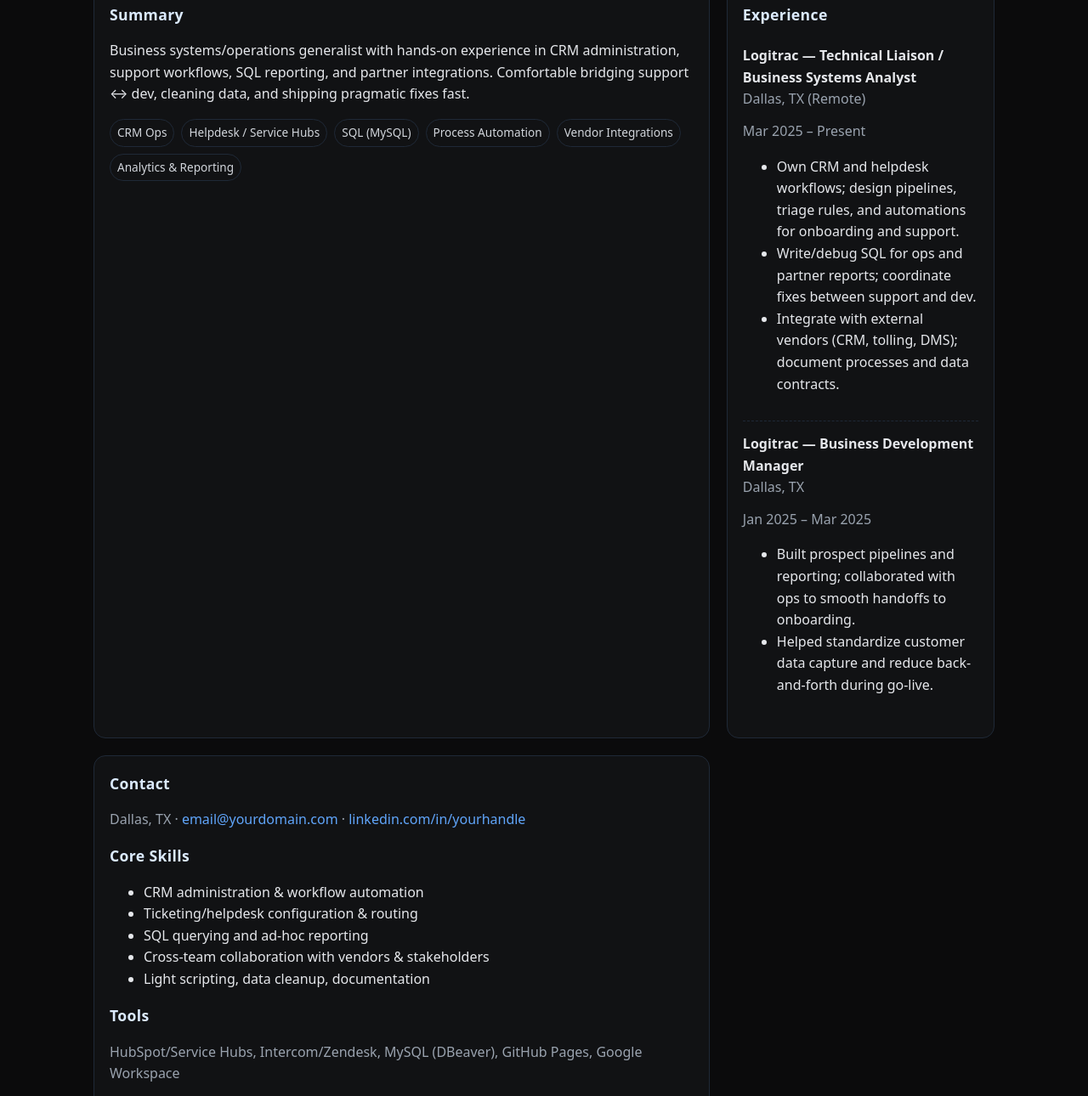
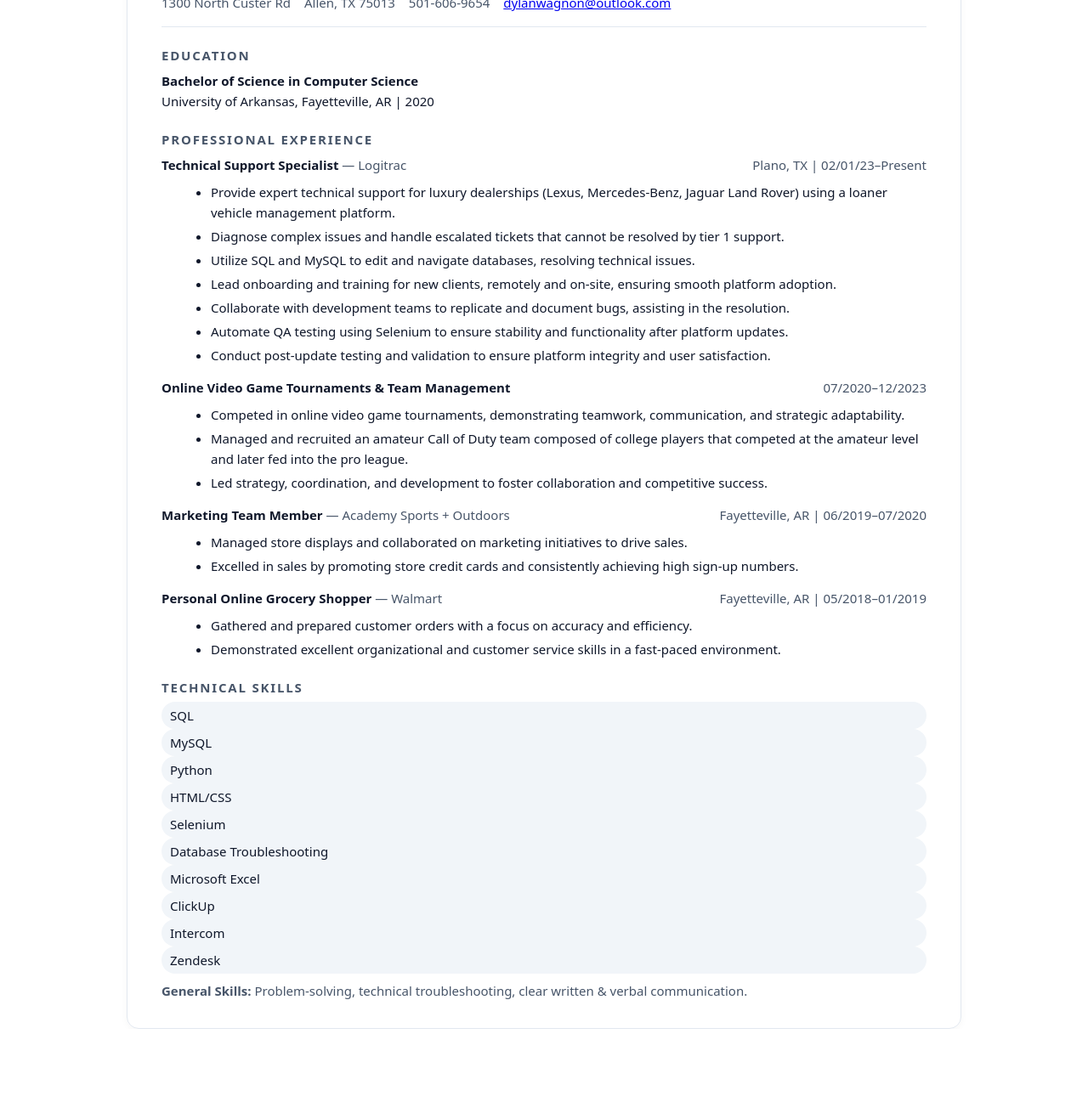
Before and after one commit to dwagnon/dwagnon.github.io, a plain HTML site: page index.html in a window 1280 px wide. Shown: the part 125-1415 px from the top of the page at 85% size. After the commit the page ends 1336 px from the top, so only its background shows below. Drawn offline with Linux system fonts and the light colour scheme.

Commit message:
updatedx2

```diff
--- a/index.html
+++ b/index.html
@@ -4,214 +4,237 @@
   <meta charset="utf-8" />
   <meta name="viewport" content="width=device-width, initial-scale=1" />
   <title>Dylan Wagnon — Resume</title>
-  <meta http-equiv="X-UA-Compatible" content="IE=edge" />
-  <meta name="description" content="Resume website" />
   <style>
-    :root{ --maxw: 1100px; --bg:#0b0b0c; --card:#111214; --muted:#9aa3af; --ink:#e5e7eb; --accent:#60a5fa; --line:#1f2937; }
-    *{ box-sizing:border-box }
-    html,body{ margin:0;padding:0;background:var(--bg);color:var(--ink);font-family:system-ui,-apple-system,Segoe UI,Roboto,Arial,sans-serif;line-height:1.6 }
-    header{ border-bottom:1px solid var(--line); position:sticky; top:0; backdrop-filter:saturate(1.2) blur(4px); background:rgba(11,11,12,.6); }
-    .wrap{ max-width:var(--maxw); margin:0 auto; padding:18px 20px }
-    .name{ font-size:1.8rem; font-weight:700 }
-    .title{ color:var(--muted) }
-    main{ max-width:var(--maxw); margin:0 auto; padding:26px 20px; display:grid; grid-template-columns: 1fr; gap:20px }
-    @media (min-width: 900px){ main{ grid-template-columns: 2.3fr 1fr } }
-    section, aside{ background:var(--card); border:1px solid var(--line); border-radius:14px; padding:18px }
-    h2{ margin:0 0 8px; font-size:1.1rem; letter-spacing:.02em; color:#dbeafe }
-    .muted{ color:var(--muted) }
-    .row{ display:flex; gap:8px; align-items:center; flex-wrap:wrap }
-    .chip{ border:1px solid var(--line); padding:.28rem .5rem; border-radius:999px; font-size:.85rem; color:#d1d5db }
-    .job{ padding:14px 0; border-bottom:1px dashed var(--line) }
-    .job:last-child{ border-bottom:none }
-    .job .top{ display:flex; justify-content:space-between; gap:12px; flex-wrap:wrap }
-    .company{ font-weight:600 }
-    .period{ color:var(--muted) }
-    a{ color:var(--accent); text-decoration:none }
-    a:hover{ text-decoration:underline }
-    footer{ opacity:.8; font-size:.9rem; border-top:1px solid var(--line) }
-    /* Edit toolbar (hidden by default) */
-    #editBar{ position:fixed; right:16px; bottom:16px; background:#0f172a; border:1px solid #1f2937; padding:10px 12px; border-radius:12px; display:none; gap:8px; align-items:center; box-shadow:0 8px 30px rgba(0,0,0,.35) }
-    #editBar button{ background:#111827; color:#e5e7eb; border:1px solid #374151; padding:.45rem .7rem; border-radius:10px; cursor:pointer }
-    #editBadge{ display:none; position:fixed; left:16px; bottom:16px; background:#065f46; color:#ecfdf5; padding:.32rem .55rem; border-radius:8px; font-size:.85rem; letter-spacing:.02em }
-    [data-editable]:focus{ outline:2px dashed #60a5fa; outline-offset:3px; border-radius:6px }
+    :root {
+      --ink: #0f172a;      /* slate-900 */
+      --muted: #475569;    /* slate-600 */
+      --accent: #2563eb;   /* blue-600 */
+      --paper: #ffffff;
+      --rule: #e2e8f0;     /* slate-200 */
+      --chip: #f1f5f9;     /* slate-100 */
+    }
+    html, body { height: 100%; }
+    body {
+      margin: 0; background: var(--paper); color: var(--ink);
+      font: 15px/1.6 system-ui, -apple-system, Segoe UI, Roboto, Helvetica, Arial, "Apple Color Emoji", "Segoe UI Emoji";
+    }
+    .page {
+      max-width: 900px; margin: 40px auto; padding: 32px 40px;
+      border: 1px solid var(--rule); border-radius: 14px; box-shadow: 0 2px 8px rgba(0,0,0,.04);
+    }
+    h1, h2 { margin: 0 0 8px; line-height: 1.25; }
+    h1 { font-size: 28px; letter-spacing: .2px; }
+    h2 { font-size: 15px; text-transform: uppercase; letter-spacing: .12em; color: var(--muted); margin-top: 24px; }
+    .subtle { color: var(--muted); }
+    .topline { display: grid; grid-template-columns: 1fr; gap: 6px; border-bottom: 1px solid var(--rule); padding-bottom: 16px; margin-bottom: 18px; }
+    .contact { display: flex; flex-wrap: wrap; gap: 10px 16px; }
+    .chip { background: var(--chip); padding: 4px 10px; border-radius: 999px; }
+    .section { margin: 10px 0 0; }
+    ul { margin: 8px 0 0 18px; }
+    li { margin: 4px 0; }
+    .role { display: flex; justify-content: space-between; gap: 12px; flex-wrap: wrap; }
+    .role b { font-weight: 600; }
+    .where { color: var(--muted); }
+
+    /* Editing state visuals */
+    [data-editable] { outline: none; }
+    body:not(.editing) [data-editable] { cursor: default; }
+    body.editing [data-editable]:hover { outline: 1px dashed #94a3b8; }
+
+    /* Hidden floating dev controls (only appear in editing mode) */
+    .toolbar {
+      position: fixed; inset: auto 20px 20px auto; display: none;
+      background: #0b1220; color: #fff; border-radius: 12px; padding: 10px; box-shadow: 0 10px 20px rgba(0,0,0,.2);
+      gap: 8px; align-items: center; font-size: 13px;
+    }
+    .toolbar button { appearance: none; border: 1px solid rgba(255,255,255,.18); background: transparent; color: #fff; padding: 6px 10px; border-radius: 8px; cursor: pointer; }
+    .toolbar button:hover { background: rgba(255,255,255,.08); }
+    body.editing .toolbar { display: inline-flex; }
+
+    /* Print */
+    @media print {
+      .page { box-shadow: none; border: none; border-radius: 0; margin: 0; }
+      .toolbar { display: none !important; }
+    }
   </style>
 </head>
 <body>
-  <header>
-    <div class="wrap">
-      <div class="row">
-        <div class="name" data-editable>DYLAN WAGNON</div>
-        <div class="title" data-editable>Business Systems & CRM Ops</div>
+  <main class="page" id="page">
+    <header class="topline">
+      <div>
+        <h1 data-editable>**Dylan Wagnon**</h1>
+        <div class="contact subtle" data-editable>
+          <span>1300 North Custer Rd</span>
+          <span>Allen, TX 75013</span>
+          <span>501-606-9654</span>
+          <span><a href="mailto:dylanwagnon@outlook.com">dylanwagnon@outlook.com</a></span>
+        </div>
       </div>
-    </div>
-  </header>
+    </header>
 
-  <main>
-    <section id="about">
-      <h2>Summary</h2>
-      <p data-editable>
-        Business systems/operations generalist with hands-on experience in CRM administration, support workflows, SQL reporting,
-        and partner integrations. Comfortable bridging support ↔ dev, cleaning data, and shipping pragmatic fixes fast.
-      </p>
-      <div class="row" style="margin-top:8px">
-        <span class="chip" data-editable>CRM Ops</span>
-        <span class="chip" data-editable>Helpdesk / Service Hubs</span>
-        <span class="chip" data-editable>SQL (MySQL)</span>
-        <span class="chip" data-editable>Process Automation</span>
-        <span class="chip" data-editable>Vendor Integrations</span>
-        <span class="chip" data-editable>Analytics & Reporting</span>
+    <section class="section">
+      <h2>Education</h2>
+      <div data-editable>
+        <b>Bachelor of Science in Computer Science</b><br/>
+        University of Arkansas, Fayetteville, AR | 2020
       </div>
     </section>
 
-    <section id="experience">
-      <h2>Experience</h2>
+    <section class="section">
+      <h2>Professional Experience</h2>
 
-      <div class="job">
-        <div class="top">
-          <div>
-            <div class="company" data-editable>Logitrac — Technical Liaison / Business Systems Analyst</div>
-            <div class="muted" data-editable>Dallas, TX (Remote)</div>
-          </div>
-          <div class="period" data-editable>Mar 2025 – Present</div>
+      <div class="role" data-editable>
+        <div>
+          <b>Technical Support Specialist</b>
+          <span class="where">— Logitrac</span>
         </div>
-        <ul>
-          <li data-editable>Own CRM and helpdesk workflows; design pipelines, triage rules, and automations for onboarding and support.</li>
-          <li data-editable>Write/debug SQL for ops and partner reports; coordinate fixes between support and dev.</li>
-          <li data-editable>Integrate with external vendors (CRM, tolling, DMS); document processes and data contracts.</li>
-        </ul>
+        <div class="where">Plano, TX | 02/01/23–Present</div>
       </div>
+      <ul data-editable>
+        <li>Provide expert technical support for luxury dealerships (Lexus, Mercedes-Benz, Jaguar Land Rover) using a loaner vehicle management platform.</li>
+        <li>Diagnose complex issues and handle escalated tickets that cannot be resolved by tier 1 support.</li>
+        <li>Utilize SQL and MySQL to edit and navigate databases, resolving technical issues.</li>
+        <li>Lead onboarding and training for new clients, remotely and on-site, ensuring smooth platform adoption.</li>
+        <li>Collaborate with development teams to replicate and document bugs, assisting in the resolution.</li>
+        <li>Automate QA testing using Selenium to ensure stability and functionality after platform updates.</li>
+        <li>Conduct post-update testing and validation to ensure platform integrity and user satisfaction.</li>
+      </ul>
 
-      <div class="job">
-        <div class="top">
-          <div>
-            <div class="company" data-editable>Logitrac — Business Development Manager</div>
-            <div class="muted" data-editable>Dallas, TX</div>
-          </div>
-          <div class="period" data-editable>Jan 2025 – Mar 2025</div>
+      <div class="role" data-editable style="margin-top:14px;">
+        <div>
+          <b>Online Video Game Tournaments & Team Management</b>
         </div>
-        <ul>
-          <li data-editable>Built prospect pipelines and reporting; collaborated with ops to smooth handoffs to onboarding.</li>
-          <li data-editable>Helped standardize customer data capture and reduce back-and-forth during go-live.</li>
-        </ul>
+        <div class="where">07/2020–12/2023</div>
+      </div>
+      <ul data-editable>
+        <li>Competed in online video game tournaments, demonstrating teamwork, communication, and strategic adaptability.</li>
+        <li>Managed and recruited an amateur Call of Duty team composed of college players that competed at the amateur level and later fed into the pro league.</li>
+        <li>Led strategy, coordination, and development to foster collaboration and competitive success.</li>
+      </ul>
+
+      <div class="role" data-editable style="margin-top:14px;">
+        <div>
+          <b>Marketing Team Member</b>
+          <span class="where">— Academy Sports + Outdoors</span>
+        </div>
+        <div class="where">Fayetteville, AR | 06/2019–07/2020</div>
+      </div>
+      <ul data-editable>
+        <li>Managed store displays and collaborated on marketing initiatives to drive sales.</li>
+        <li>Excelled in sales by promoting store credit cards and consistently achieving high sign‑up numbers.</li>
+      </ul>
+
+      <div class="role" data-editable style="margin-top:14px;">
+        <div>
+          <b>Personal Online Grocery Shopper</b>
+          <span class="where">— Walmart</span>
+        </div>
+        <div class="where">Fayetteville, AR | 05/2018–01/2019</div>
+      </div>
+      <ul data-editable>
+        <li>Gathered and prepared customer orders with a focus on accuracy and efficiency.</li>
+        <li>Demonstrated excellent organizational and customer service skills in a fast‑paced environment.</li>
+      </ul>
+    </section>
+
+    <section class="section">
+      <h2>Technical Skills</h2>
+      <div class="chips" data-editable>
+        <div class="chip">SQL</div>
+        <div class="chip">MySQL</div>
+        <div class="chip">Python</div>
+        <div class="chip">HTML/CSS</div>
+        <div class="chip">Selenium</div>
+        <div class="chip">Database Troubleshooting</div>
+        <div class="chip">Microsoft Excel</div>
+        <div class="chip">ClickUp</div>
+        <div class="chip">Intercom</div>
+        <div class="chip">Zendesk</div>
+      </div>
+      <div class="subtle" style="margin-top:8px;" data-editable>
+        <b>General Skills:</b> Problem‑solving, technical troubleshooting, clear written & verbal communication.
       </div>
     </section>
-
-    <aside>
-      <h2>Contact</h2>
-      <p class="muted" data-editable>
-        Dallas, TX · <a href="#" data-editable>email@yourdomain.com</a> · <a href="#" data-editable>linkedin.com/in/yourhandle</a>
-      </p>
-
-      <h2 style="margin-top:12px">Core Skills</h2>
-      <ul>
-        <li data-editable>CRM administration & workflow automation</li>
-        <li data-editable>Ticketing/helpdesk configuration & routing</li>
-        <li data-editable>SQL querying and ad-hoc reporting</li>
-        <li data-editable>Cross-team collaboration with vendors & stakeholders</li>
-        <li data-editable>Light scripting, data cleanup, documentation</li>
-      </ul>
-
-      <h2 style="margin-top:12px">Tools</h2>
-      <p class="muted" data-editable>HubSpot/Service Hubs, Intercom/Zendesk, MySQL (DBeaver), GitHub Pages, Google Workspace</p>
-    </aside>
   </main>
 
-  <footer>
-    <div class="wrap muted">
-      Press <strong>Ctrl + Alt + E</strong> to toggle edit mode (off by default).
-    </div>
-  </footer>
-
-  <!-- Edit toolbar (hidden unless edit mode is ON) -->
-  <div id="editBar" role="region" aria-label="Edit toolbar">
-    <span style="font-size:.9rem;opacity:.85">Edit mode</span>
-    <button type="button" id="saveBtn" title="Download HTML">Download</button>
-    <button type="button" id="exitBtn" title="Exit edit mode">Exit</button>
+  <!-- Hidden editing toolbar (appears only after authentication + edit mode) -->
+  <div class="toolbar" id="toolbar" aria-hidden="true">
+    <span id="modeLabel">Editing</span>
+    <button id="saveBtn" title="Download HTML with your edits">Save</button>
+    <button id="exitBtn" title="Exit editing mode (content locks)">Exit</button>
   </div>
-  <div id="editBadge">EDITING</div>
 
   <script>
-    (function () {
-      // HARD RESET: ensure no previous exports force editing on
-      try {
-        // clear any stored flags from older versions
-        localStorage.removeItem("editMode");
-      } catch(e) {}
+    (function(){
+      // --- Config ---
+      const PASSCODE_PLAINTEXT = "9654"; // You requested this passcode
+      const SESSION_FLAG = "dw_resume_authed_v1";
 
-      // Remove any accidental contenteditable=true that might be baked into a prior export
-      document.addEventListener("DOMContentLoaded", function () {
-        // Force designMode off if any script tried to enable it
-        try { document.designMode = "off"; } catch(e) {}
+      // --- State helpers ---
+      const isAuthed = () => sessionStorage.getItem(SESSION_FLAG) === "1";
+      const setAuthed = (v) => sessionStorage.setItem(SESSION_FLAG, v ? "1" : "0");
 
-        document.querySelectorAll("[contenteditable]").forEach(function(el){
-          el.removeAttribute("contenteditable");
-        });
+      // Apply contenteditable when in editing mode
+      function setEditing(on) {
+        document.body.classList.toggle('editing', !!on);
+        document.querySelectorAll('[data-editable]')
+          .forEach(el => el.setAttribute('contenteditable', on ? 'true' : 'false'));
+        document.getElementById('toolbar').setAttribute('aria-hidden', on ? 'false' : 'true');
+      }
 
-        // Initialize with edit OFF
-        setEdit(false);
+      // Prompt for passcode (hidden trigger)
+      async function requestAuth() {
+        // Use a prompt to keep UI invisible otherwise
+        const code = window.prompt('Enter passcode to enable private editing:');
+        if (code === null) return false;
+        // simple constant‑time-ish compare for tiny obfuscation
+        if (String(code).trim() === PASSCODE_PLAINTEXT) {
+          setAuthed(true);
+          setEditing(true);
+          return true;
+        }
+        alert('Incorrect passcode.');
+        return false;
+      }
 
-        // Keyboard toggle: Ctrl + Alt + E
-        document.addEventListener("keydown", function (e) {
-          if ((e.ctrlKey || e.metaKey) && e.altKey && (e.key === "e" || e.key === "E")) {
-            e.preventDefault();
-            setEdit(!window.__EDIT_ON__);
+      // Keyboard shortcut: Ctrl + Shift + E to toggle editing (auth once per session)
+      window.addEventListener('keydown', (e) => {
+        if (e.ctrlKey && e.shiftKey && (e.key === 'E' || e.key === 'e')) {
+          e.preventDefault();
+          if (!isAuthed()) {
+            requestAuth();
+          } else {
+            // Toggle editing quickly if already authed
+            setEditing(!document.body.classList.contains('editing'));
           }
-        });
+        }
+      }, { passive: false });
 
-        // Buttons
-        document.getElementById("exitBtn").addEventListener("click", function(){
-          setEdit(false);
-        });
-        document.getElementById("saveBtn").addEventListener("click", downloadHTML);
+      // Toolbar actions
+      document.getElementById('exitBtn').addEventListener('click', () => setEditing(false));
+      document.getElementById('saveBtn').addEventListener('click', () => {
+        // Create a downloadable copy of the current HTML
+        // Temporarily ensure locked view (no toolbar/outline) in the exported HTML
+        const wasEditing = document.body.classList.contains('editing');
+        setEditing(false);
+
+        const html = '<!DOCTYPE html>' + '\n' + document.documentElement.outerHTML;
+        const blob = new Blob([html], { type: 'text/html;charset=utf-8' });
+        const url = URL.createObjectURL(blob);
+        const a = Object.assign(document.createElement('a'), { href: url, download: 'resume.html' });
+        document.body.appendChild(a); a.click(); a.remove();
+        URL.revokeObjectURL(url);
+
+        // restore editing state if it was on
+        if (wasEditing) setEditing(true);
       });
 
-      function setEdit(on){
-        window.__EDIT_ON__ = !!on;
+      // Initial lock (no visible edit affordance). Nothing shows unless you use Ctrl+Shift+E.
+      setEditing(false);
 
-        // Update elements with data-editable
-        document.querySelectorAll("[data-editable]").forEach(function(el){
-          if (on) { el.setAttribute("contenteditable", "true"); }
-          else    { el.removeAttribute("contenteditable"); }
-        });
-
-        // Toggle UI affordances
-        var bar = document.getElementById("editBar");
-        var badge = document.getElementById("editBadge");
-        if (on) {
-          bar.style.display = "flex";
-          badge.style.display = "inline-block";
-          try { document.designMode = "off"; } catch(e) {} // keep using contenteditable only
-        } else {
-          bar.style.display = "none";
-          badge.style.display = "none";
-          try { document.designMode = "off"; } catch(e) {}
-        }
-      }
-
-      function downloadHTML(){
-        // Serialize current DOM to a single HTML file
-        var doctype = "<!DOCTYPE html>\n";
-        var htmlEl = document.documentElement.cloneNode(true);
-
-        // Ensure we don’t persist live edit state
-        htmlEl.querySelectorAll("#editBar, #editBadge").forEach(function(el){
-          el.style.display = "none";
-        });
-        htmlEl.querySelectorAll("[contenteditable]").forEach(function(el){
-          el.removeAttribute("contenteditable");
-        });
-
-        var html = doctype + htmlEl.outerHTML;
-        var blob = new Blob([html], {type: "text/html;charset=utf-8"});
-        var a = document.createElement("a");
-        a.href = URL.createObjectURL(blob);
-        a.download = "index.html";
-        document.body.appendChild(a);
-        a.click();
-        setTimeout(function(){
-          URL.revokeObjectURL(a.href);
-          a.remove();
-        }, 400);
+      // Optional: if already authed this session, allow quick toggle with the shortcut immediately
+      if (isAuthed()) {
+        // remain locked until you toggle with the shortcut
       }
     })();
   </script>
```
